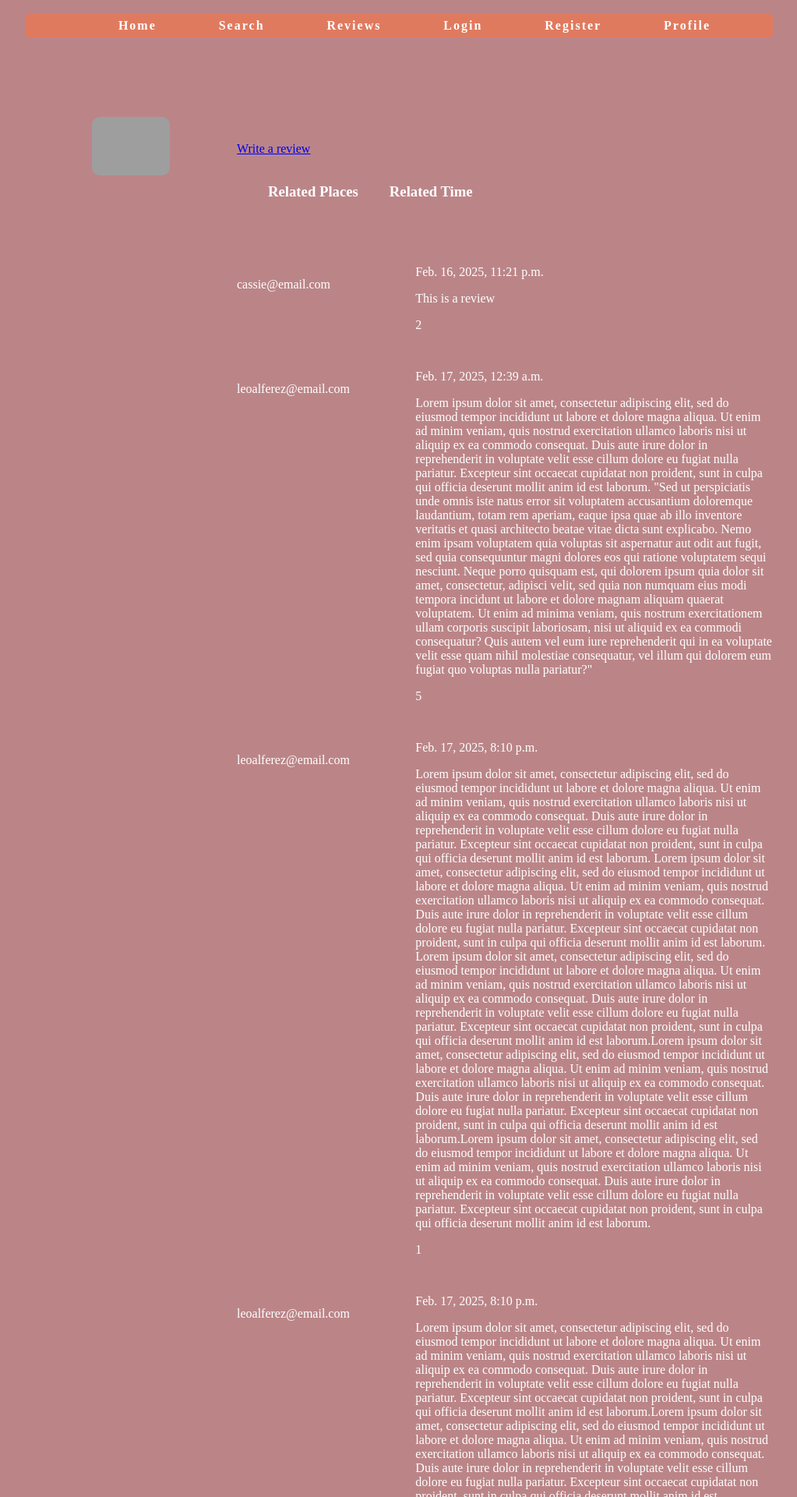
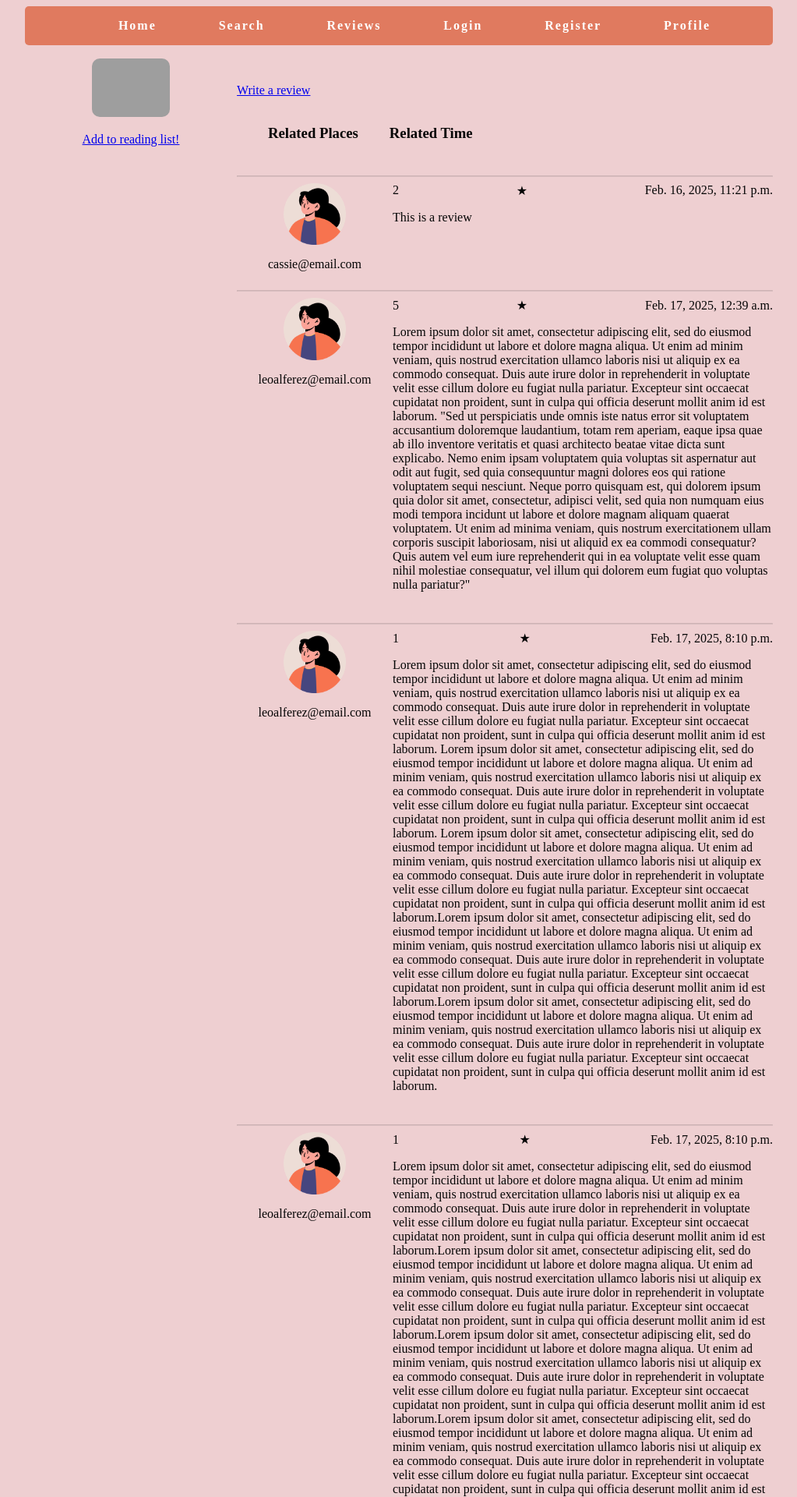
Before and after one commit to LimitsAtInfinity01/django_book_search_app, a Django app: a page that uses book_data/templates/book_data/layout.html in a window 1280 px wide. Shown: the top 1920 px of the page at 78% size, without its empty margins (128-1151 px from the left). Run offline with Django 5.2, Linux system fonts and the light colour scheme; data comes from the database, SQL or seed files in the repository; data that the repository does not hold is empty; grey boxes are pictures that could not be loaded.

Commit message:
Added reading list database and view

```diff
--- a/book_data/models.py
+++ b/book_data/models.py
@@ -36,13 +36,11 @@ class Comments(models.Model):
 #TODO: Reading List Model
 class ReadingList(models.Model):
     user = models.ForeignKey(User, on_delete=models.CASCADE)
-    author = models.CharField(max_length=50)
     title = models.CharField(max_length=50)
-    open_library_id = models.CharField(max_length=50)
-
+    book_id = models.CharField(max_length=50)
 
     def __str__(self):
-        return f"{self.title} ({self.open_library_id})"
+        return f"{self.title} ({self.book_id})"
 
     class Meta:
         db_table = "reading_list"
--- a/book_data/static/scripts/cards.js
+++ b/book_data/static/scripts/cards.js
@@ -40,7 +40,9 @@ export class BookCard {
         card.innerHTML += `
             ${this.subtitle ? `<h3 class="book-subtitle">Subtitle: ${this.subtitle}</h3>` : ""}
             <div class="book-image-container">
-                <img src="${this.imgSrc}" alt="${this.imgAlt}" class="book-image">
+                <a href="${this.bookUrl}">
+                    <img src="${this.imgSrc}" alt="${this.imgAlt}" class="book-image">
+                </a>
             </div>
             <div class='author-container'>
                 <p class='author-heading'>Authors</p>
--- a/book_data/static/scripts/script.js
+++ b/book_data/static/scripts/script.js
@@ -11,7 +11,7 @@
     const books = []
     let index = 0
     for (const key of keys){
-        if (index === 3) break
+        if (index === 6) break
         const book = await search.return_book_data(key)
         books.push(book)
         index++;
--- a/book_data/static/style/fetch_book.css
+++ b/book_data/static/style/fetch_book.css
@@ -18,8 +18,15 @@
     display: flex;
     flex-direction: column;
     align-items: center;
+    padding: 0;
+    max-width: 17rem;
+}
 
-    max-width: 17rem;
+
+
+.book-info-container p {
+    margin: 0;
+    margin-bottom: 5px;
 }
 
 .summary-reviews-container {
@@ -35,18 +42,26 @@
 
 .user-info {
     flex: 1;
-    margin-top: 3rem;
+    max-width: 200px;
+    /* margin-top: 3rem; */
     /* border: solid black 1px; */
+    display: flex;
+    flex-direction: column;
+    /* justify-content: center; */
+    align-items: center;
 }
 
 .review {
     flex: 2;
     /* border: solid black 1px; */
-    margin-top: 3rem;
+    /* margin-top: 3rem; */
+    margin-bottom: 1rem;
 }
 
 .cover-image {
     border-radius: 10px;
+    margin-bottom: 10px;
+    padding: 0;
 }
 
 .subject-places-time {
@@ -63,3 +78,14 @@
     justify-content: space-between;
     align-items: center;
 }
+
+.line {
+    width: auto;
+    border-color: rgba(0, 0, 0, 0.13);
+    /* box-shadow: 0px 0px 0px 1px ;    */
+
+}
+
+.avatar {
+    max-width: 40%;
+}
--- a/book_data/static/style/main_style.css
+++ b/book_data/static/style/main_style.css
@@ -4,10 +4,16 @@
 }
 
 body {
-    color: white;
-    background-color: #BB8588;
+    color: rgb(5, 5, 5);
+    background-color: #eac4c6cc;
+    /* background-color: #e3b4b7c6; */
+
     padding: 0;
     margin: 0;
+}
+
+ul.navbar-list {
+    margin-top: 0;
 }
 
 .main-container {
@@ -36,10 +42,10 @@ body {
     justify-content: space-evenly;
     align-items: center;
     background-color: #e07a5f;
-    height: 30px;
+    height: 50px;
     width: 75%; /* Controls the width */
     position: fixed; /* Keeps it fixed */
-    top: 0.1rem; /* Distance from the top */
+    top: 0.5rem; /* Distance from the top */
     left: 50%; /* Moves the left edge to the center */
     transform: translateX(-50%); /* Centers the navbar */
     margin-bottom: 50px;
--- a/book_data/static/style/review_form.css
+++ b/book_data/static/style/review_form.css
@@ -1,7 +1,7 @@
 
 
 .container {
-    margin-top: 50px;
+    margin-top: 80px;
     display: flex;
     justify-content: center;
 }
--- a/book_data/templates/book_data/fetch_book.html
+++ b/book_data/templates/book_data/fetch_book.html
@@ -14,12 +14,21 @@
 
     <div class="container">
 
+        {% if messages %}
+            <ul class="messages">
+                {% for message in messages %}
+                <li class="{{ message.tags }}">{{ message }}</li>
+                {% endfor %}
+            </ul>
+        {% endif %}
+
         {% if book_details %}
 
         <div class="book-info-container">
             <img class="cover-image" src="{{ book_details.cover }}" alt="" width="100px">
             <p>{{ book_details.author_name}}</p>
             <p>{{ book_details.first_publish_date }}</p>
+            <a href="{% url 'add_reading_list' %}">Add to reading list!</a>
         </div>
         <div class="summary-reviews-container">
             <main class="book-summary">
@@ -44,7 +53,7 @@
                     </ul>
 
                 </div>
-
+                <hr class="line">
             </main>
 
         {% endif %}
@@ -53,16 +62,25 @@
             {% for review in reviews %}
             <section class="reviews">
                 <div class="user-info">
+
+                    <img src="{% static 'images/avatar.png' %}" class="avatar">
                     <p>{{ review.reviewer }}</p>
                 </div>
                 <div class="review">
                     <div class="title-date-container">
+                        <span>{{ review.rating }}</span>
+
+                        <div class="stars">
+                            <span onclick="gfg(1)">★</span>
+                        </div>
+
                         <time datetime="">{{ review.review_date }}</time>
                     </div>
                     <p>{{ review.content }}</p>
-                    <span>{{ review.rating }}</span>
+
                 </div>
             </section>
+            <hr class="line">
             {% endfor %}
         {% endif %}
         </div>
--- a/book_data/templates/book_data/layout.html
+++ b/book_data/templates/book_data/layout.html
@@ -10,7 +10,7 @@
 </head>
 <body>
 
-    <nav class="container">
+    <nav>
         <ul class="navbar-list">
             <li class="navbar-item"><a href="{% url 'index' %}">Home</a></li>
             <li class="navbar-item"><a href="">Search</a></li>
--- a/book_data/views.py
+++ b/book_data/views.py
@@ -4,6 +4,7 @@ from django.views.decorators.csrf import csrf_exempt
 from django.contrib.auth.forms import AuthenticationForm, UserCreationForm
 from django.contrib.auth import login, logout, user_logged_in
 from django.contrib.auth.decorators import login_required
+from django.contrib import messages
 import json
 import requests
 
@@ -15,6 +16,20 @@ from book_data.forms import ReviewsForm, CommentsForm
 def index(request):
     return render(request, "book_data/index.html")
 
+@login_required
+def add_reading_list(request):
+    book_details = request.session.get('book_details')  # Use as needed in your logic
+    bookID = book_details.get('book_id')
+    coverKey = book_details.get('cover_key')
+    title = book_details.get('title')
+
+
+    reading_list = ReadingList(user = request.user,
+                            title = title,
+                            book_id = bookID)
+    reading_list.save()
+
+    return redirect(fetch_book, bookID, coverKey)
 
 def fetch_book(request, book_id, cover_key):
     api_url = f'https://openlibrary.org/works/{book_id}.json'
@@ -68,7 +83,6 @@ def fetch_book(request, book_id, cover_key):
         'reviews': all_reviews
     }
 
-    print(context['reviews'])
     return render(request, 'book_data/fetch_book.html', context)
 
 @login_required
@@ -101,7 +115,6 @@ def write_review(request):
         form = ReviewsForm()
     return render(request, 'book_data/write_review.html', {'form': form})
 
-
 def login_view(request):
     form = AuthenticationForm()
     if request.method == 'POST':
--- a/book_search/settings.py
+++ b/book_search/settings.py
@@ -26,6 +26,9 @@ SECRET_KEY = "django-insecure-$_i3swtlhiia(%3al+*j92ab&3@5w0xq*^83uzuv-mb6##x!)o
 DEBUG = True
 
 ALLOWED_HOSTS = []
+
+
+LOGIN_URL = '/login/'
 
 
 # Application definition
--- a/book_search/urls.py
+++ b/book_search/urls.py
@@ -18,8 +18,9 @@ Including another URLconf
 from django.contrib import admin
 from django.urls import path
 from book_data.views import (index, login_view,
-                             register, logout_view,
-                            fetch_book, write_review)
+                            register, logout_view,
+                            fetch_book, write_review,
+                            add_reading_list)
 
 urlpatterns = [
     path('', index, name='index'),
@@ -28,5 +29,6 @@ urlpatterns = [
     path('register/', register, name='register'),
     path("admin/", admin.site.urls),
     path('write-review/', write_review, name='write_review'),
+    path('add_reading_list/', add_reading_list, name='add_reading_list'),
     path('fetch_book/<str:book_id>/<str:cover_key>/', fetch_book, name='fetch_book')
 ]
```
Also changed, not shown: book_data/static/style/index.css (+10 -8 lines), book_data/templates/book_data/login.html (+11 -0 lines), book_data/migrations/0005_rename_author_readinglist_book_id_and_more.py (added), book_data/static/images/avatar.png (added), db.sqlite3.
